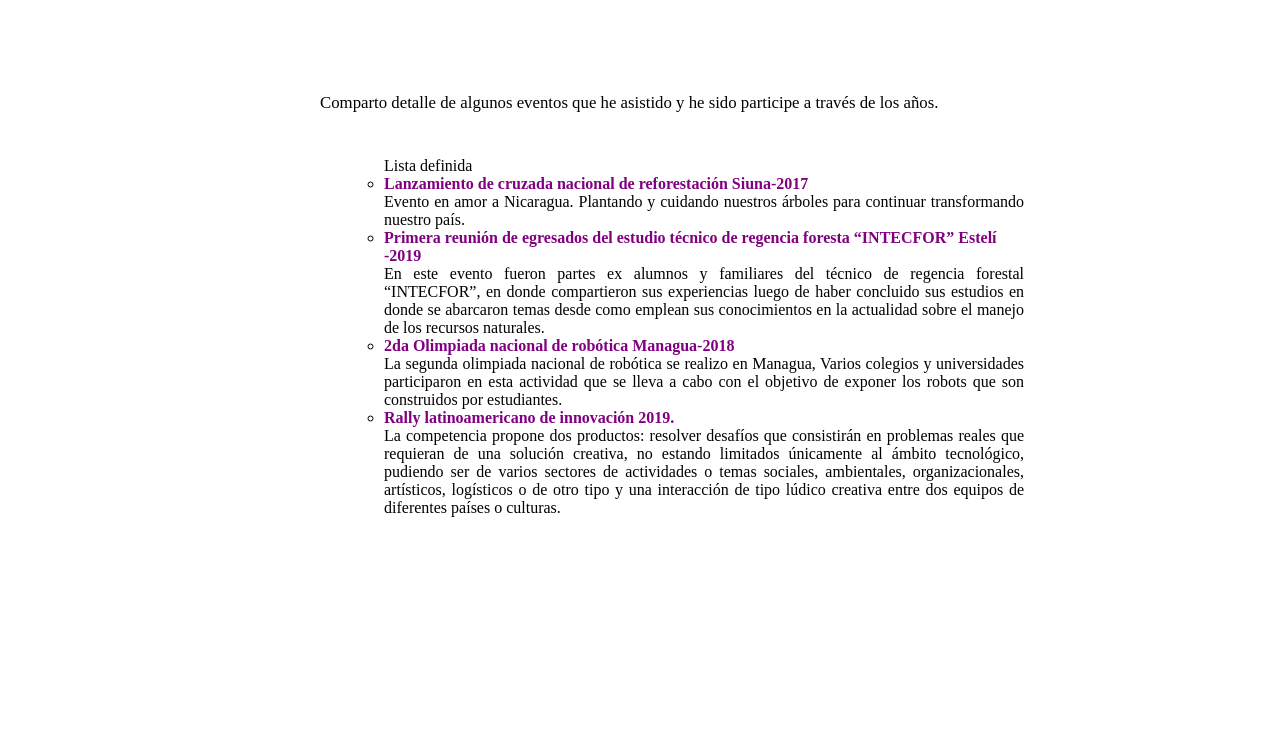
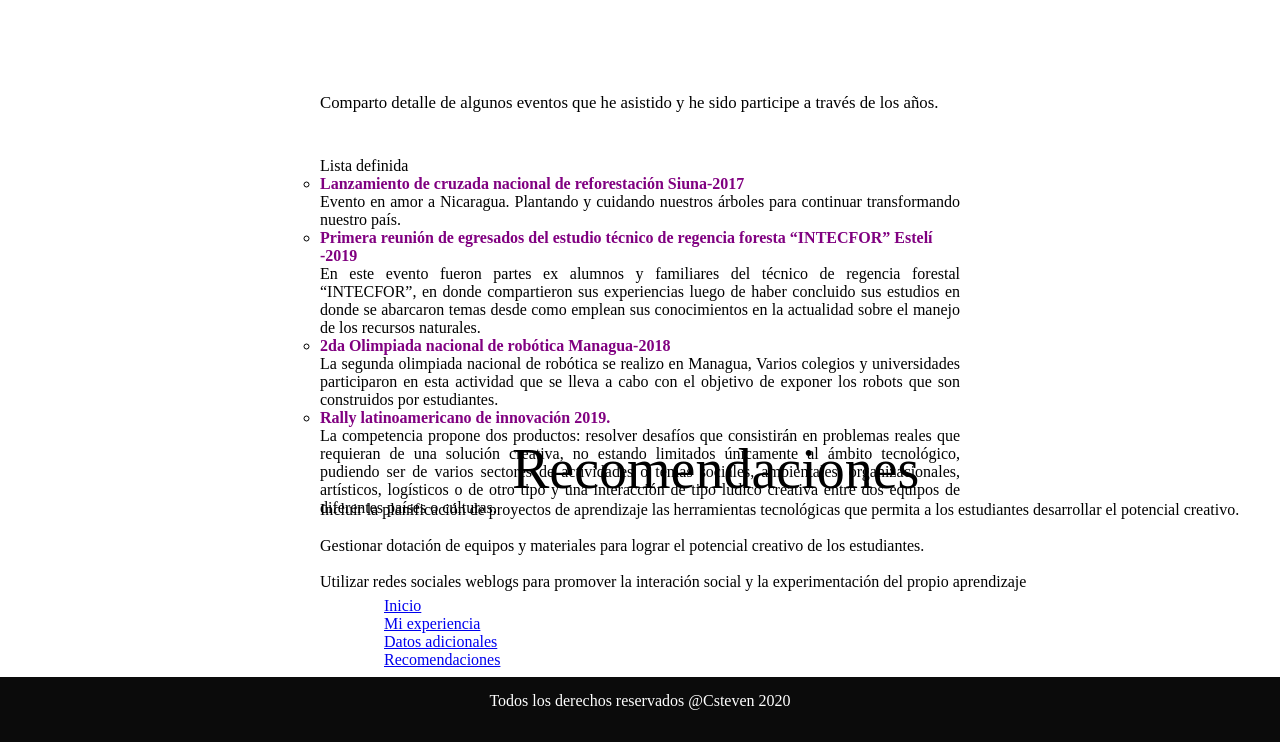
Before and after one commit to Cstevenlopez/Maquetaci-n_de_un_portafolio, a plain HTML site: page index.html in a window 1280 px wide. Shown: the part 2123-2865 px from the top of the page. Before the commit the page ends 2640 px from the top, so only its background shows below. Drawn offline with Linux system fonts and the light colour scheme.

Commit message:
Agrege recomendaciones

```diff
--- a/css/style.css
+++ b/css/style.css
@@ -36,7 +36,7 @@
 .imagen-4{
     position: absolute;
     top: 125%;
-    left: 42%;
+    left: 41%;
     width: 15%;
     width:300px;
     height:300px;
@@ -46,7 +46,7 @@
 .tabla{
     position: absolute;
     top: 165%;
-    left: 30%;
+    left: 25%;
     width: 50%;
 }
 .datos-adicionales{
@@ -74,6 +74,37 @@
 .lista{
     position: absolute;
     top: 285%;
+    left: 25%;
+    width: 50%;
+}
+.Recomendaciones{
+    position: absolute;
+    top: 320%;
+    left: 40%;
+    font-size: 350%;
+    color: black;
+}
+
+.Parrafo{
+    position: absolute;
+    top: 328%;
+    left: 25%;
+    font-size: 100%;
+    color: black;
+}
+.vinculo{
+    position: absolute;
+    top: 340%;
     left: 30%;
     width: 50%;
 }
+.pie{
+    position: absolute;
+    top: 350%;
+    width: 100%;
+    text-align: center;
+    height: 50px;
+    padding-top: 15px;
+    background-color: rgb(11, 11, 11);
+    color: white;
+}
--- a/index.html
+++ b/index.html
@@ -13,6 +13,7 @@
           <div class="texto-encima">Mi información digital</div>
           <div class="texto-encima2">Un lugar donde comprato toda mi experiencia como profecional de tecnología</div>
        </div>
+       <header class="Cuerpo" id="Mi-experiencia"></header>
             <div class="texto">Mi experiencia</div>
             <img class="imagen-4" src="img/4.jpg"/>
         </div>
@@ -68,5 +69,16 @@
 
         </thead>
      </ul>>
-
+     <div class="Recomendaciones">Recomendaciones</div>
+     <p class="Parrafo">Incluir la planificación de proyectos de aprendizaje las herramientas tecnológicas que permita a los estudiantes desarrollar el potencial creativo.<br><br>Gestionar dotación de equipos y materiales para lograr el potencial creativo de los estudiantes.<br><br>Utilizar redes sociales weblogs para promover la interación social y la experimentación del propio aprendizaje</p>
+     <ul class="vinculo">
+            <footer id="pie">
+            <nav>
+                <ul><a href="#inicio">Inicio</a></ul>
+                <ul><a href="#Mi-experiencia"> Mi experiencia</a></ul>
+                <ul><a href="#datos"> Datos adicionales</a></ul>
+                <ul><a href="#recomendacion">Recomendaciones</a></ul>
+            </nav>
+        </ul>
+        <div class="pie">Todos los derechos reservados @Csteven 2020</div>
     </header>
```
